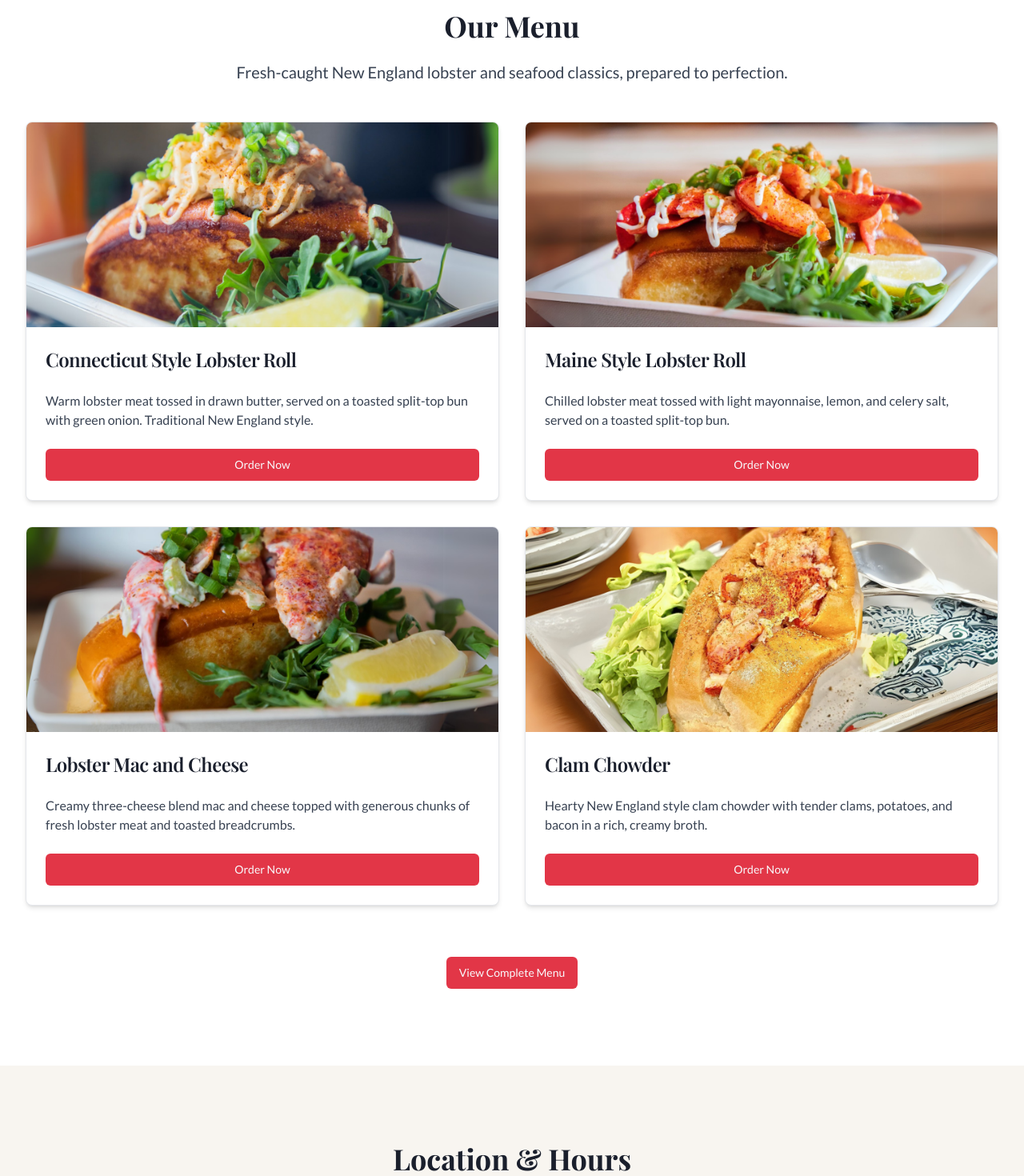
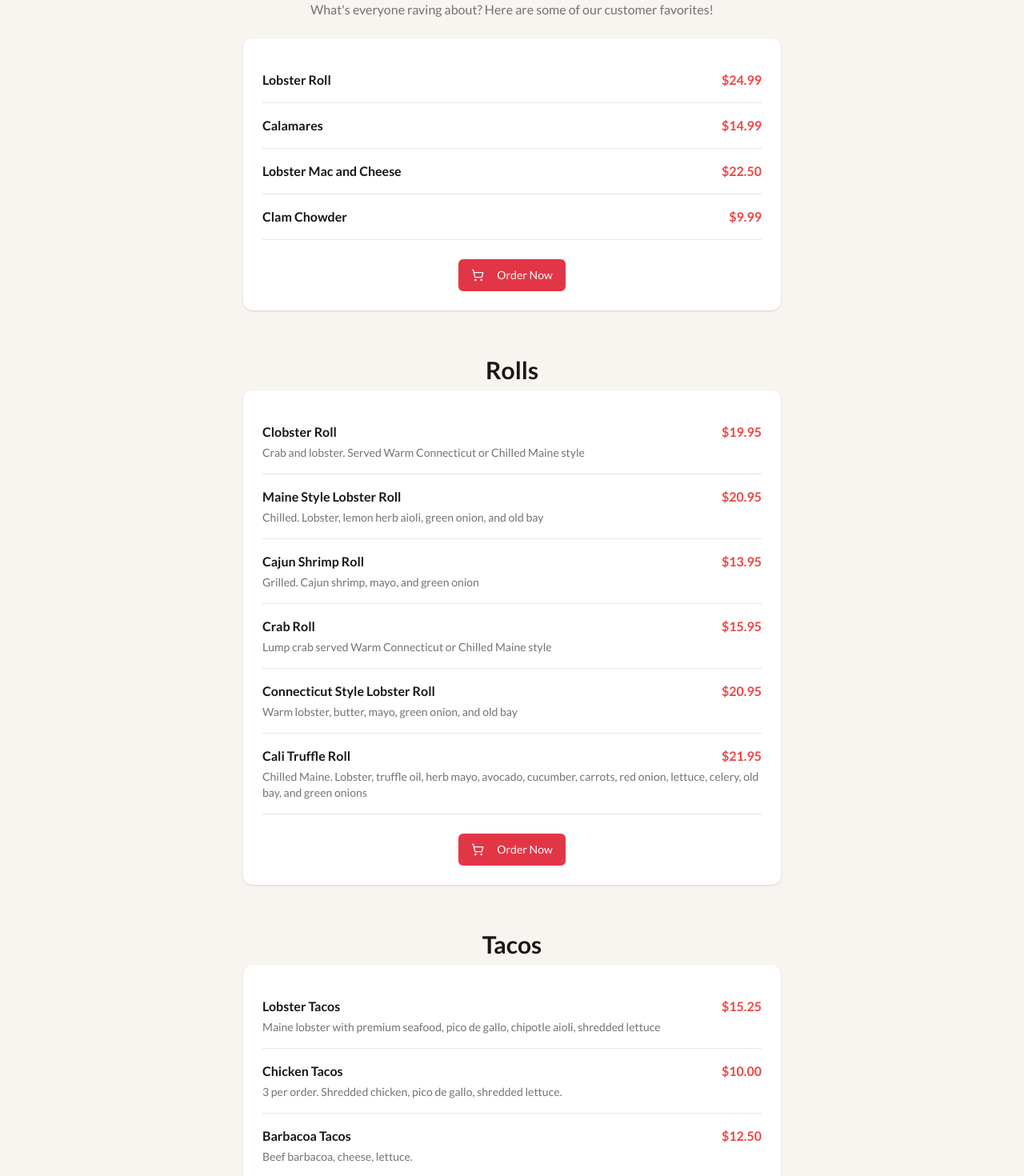
Before and after one commit to lobsterguyslb/costa-mesa-lobster-site, a React (Vite) app: page / in a window 1280 px wide. Shown: the part 640-2110 px from the top of the page at 80% size. Built offline with nearby package versions, Linux system fonts and the light colour scheme.

Commit message:
Update MenuPreview.tsx

```diff
--- a/src/components/MenuPreview.tsx
+++ b/src/components/MenuPreview.tsx
@@ -1,92 +1,205 @@
+import { Button } from "@/components/ui/button";
+import { ShoppingCart } from "lucide-react";
 
-import { Button } from "@/components/ui/button";
-import { Card, CardContent, CardDescription, CardFooter, CardHeader, CardTitle } from "@/components/ui/card";
-
-type MenuItem = {
-  id: string;
-  name: string;
-  description: string;
-  image: string;
-};
-
-const menuItems: MenuItem[] = [
+const menu = [
   {
-    id: "connecticut-lobster-roll",
-    name: "Connecticut Style Lobster Roll",
-    description: "Warm lobster meat tossed in drawn butter, served on a toasted split-top bun with green onion. Traditional New England style.",
-    image: "/lovable-uploads/7965f604-313f-453f-9eab-6a896fd64445.png"
+    title: "Our Featured Menu",
+    description:
+      "What's everyone raving about? Here are some of our customer favorites!",
+    items: [
+      { name: "Lobster Roll", price: "$24.99" },
+      { name: "Calamares", price: "$14.99" },
+      { name: "Lobster Mac and Cheese", price: "$22.50" },
+      { name: "Clam Chowder", price: "$9.99" },
+    ],
   },
   {
-    id: "maine-lobster-roll",
-    name: "Maine Style Lobster Roll",
-    description: "Chilled lobster meat tossed with light mayonnaise, lemon, and celery salt, served on a toasted split-top bun.",
-    image: "/lovable-uploads/4f803037-e3ce-457f-8cca-1c8e9e5c176f.png"
+    title: "Rolls",
+    items: [
+      {
+        name: "Clobster Roll",
+        price: "$19.95",
+        description:
+          "Crab and lobster. Served Warm Connecticut or Chilled Maine style",
+      },
+      {
+        name: "Maine Style Lobster Roll",
+        price: "$20.95",
+        description:
+          "Chilled. Lobster, lemon herb aioli, green onion, and old bay",
+      },
+      {
+        name: "Cajun Shrimp Roll",
+        price: "$13.95",
+        description: "Grilled. Cajun shrimp, mayo, and green onion",
+      },
+      {
+        name: "Crab Roll",
+        price: "$15.95",
+        description:
+          "Lump crab served Warm Connecticut or Chilled Maine style",
+      },
+      {
+        name: "Connecticut Style Lobster Roll",
+        price: "$20.95",
+        description:
+          "Warm lobster, butter, mayo, green onion, and old bay",
+      },
+      {
+        name: "Cali Truffle Roll",
+        price: "$21.95",
+        description:
+          "Chilled Maine. Lobster, truffle oil, herb mayo, avocado, cucumber, carrots, red onion, lettuce, celery, old bay, and green onions",
+      },
+    ],
   },
   {
-    id: "lobster-mac",
-    name: "Lobster Mac and Cheese",
-    description: "Creamy three-cheese blend mac and cheese topped with generous chunks of fresh lobster meat and toasted breadcrumbs.",
-    image: "/lovable-uploads/e5a7364b-f9b8-426a-9e7f-d5172f36b1c7.png"
+    title: "Tacos",
+    items: [
+      {
+        name: "Lobster Tacos",
+        price: "$15.25",
+        description:
+          "Maine lobster with premium seafood, pico de gallo, chipotle aioli, shredded lettuce",
+      },
+      {
+        name: "Chicken Tacos",
+        price: "$10.00",
+        description:
+          "3 per order. Shredded chicken, pico de gallo, shredded lettuce.",
+      },
+      {
+        name: "Barbacoa Tacos",
+        price: "$12.50",
+        description: "Beef barbacoa, cheese, lettuce.",
+      },
+      {
+        name: "Cajun Shrimp Tacos",
+        price: "$14.50",
+        description:
+          "Grilled shrimp, lemon dill aioli, pico de gallo, shredded lettuce",
+      },
+    ],
   },
   {
-    id: "clam-chowder",
-    name: "Clam Chowder",
-    description: "Hearty New England style clam chowder with tender clams, potatoes, and bacon in a rich, creamy broth.",
-    image: "/lovable-uploads/5788e1db-1735-49fd-9a6f-e8253dfc9332.png"
-  }
+    title: "Quesadillas",
+    items: [
+      {
+        name: "Lobster Quesadilla",
+        price: "$16.00",
+        description: "Maine lobster with cheese and premium seafood",
+      },
+      {
+        name: "Barbacoa Quesadilla",
+        price: "$13.25",
+        description: "Beef barbacoa, cheese, salsa, lemon dill aioli.",
+      },
+      {
+        name: "Chicken Quesadilla",
+        price: "$11.00",
+        description:
+          "Marinated chicken, cheese, with salsa and lemon dill aioli.",
+      },
+      {
+        name: "Arugula & Cheese Quesadilla",
+        price: "$7.00",
+        description: "Served with salsa",
+      },
+    ],
+  },
+  {
+    title: "Soups",
+    items: [
+      {
+        name: "Lobster Bisque",
+        price: "$8.00 - $15.00",
+        description: "Smooth and creamy bisque",
+      },
+      {
+        name: "New England Clam Chowder",
+        price: "$8.00 - $15.00",
+        description: "Traditional white clam chowder",
+      },
+      {
+        name: "Tomato Soup",
+        price: "$5.00 - $9.00",
+        description: "Fresh & creamy tomato soup",
+      },
+    ],
+  },
+  {
+    title: "Fries & Sides",
+    items: [
+      {
+        name: "Fried Calamari Fries",
+        price: "$9.50",
+        description:
+          "Panko breaded calamari strips served with cocktail sauce",
+      },
+      {
+        name: "Flaming Hot Lobster Fries",
+        price: "$21.75",
+        description:
+          "A large portion of fries with buttered lobster, cheese sauce, flaming hot Cheetos, and jalapeño.",
+      },
+      {
+        name: "Fries/Regular",
+        price: "$6.00",
+        description: "Classic crispy french fries",
+      },
+      {
+        name: "Sweet Potato Waffle Fries",
+        price: "$6.00 - $9.00",
+        description: "Crispy sweet potato waffle cut fries",
+      },
+    ],
+  },
 ];
 
-const MenuPreview = () => {
-  const trackOrderItemClick = (itemName: string) => {
-    console.log(`OrderItemClick_${itemName.replace(/\s+/g, '')} tracked`);
-    // Meta Pixel event tracking would go here
-    window.location.href = 'https://lobster-guys-rolls-fries.square.site/';
-  };
+export default function Menu() {
+  return (
+    <div className="px-4 py-10 md:px-6">
+      {menu.map((section, i) => (
+        <section key={i} className="mb-14">
+          <h2 className="text-center text-3xl font-bold text-neutral-900 mb-2">
+            {section.title}
+          </h2>
+          {section.description && (
+            <p className="text-center text-neutral-500 mb-6">
+              {section.description}
+            </p>
+          )}
 
-  return (
-    <section id="menu" className="py-16 md:py-24 bg-white">
-      <div className="container-custom">
-        <h2 className="section-heading text-center">Our Menu</h2>
-        <p className="section-subheading text-center">
-          Fresh-caught New England lobster and seafood classics, prepared to perfection.
-        </p>
+          <div className="mx-auto max-w-2xl rounded-xl bg-white p-6 shadow">
+            {section.items.map((item, j) => (
+              <div
+                key={j}
+                className="border-b border-neutral-200 py-4 last:border-b-0"
+              >
+                <div className="flex items-center justify-between font-semibold text-neutral-900">
+                  <div>{item.name}</div>
+                  <div className="text-red-500">{item.price}</div>
+                </div>
+                {item.description && (
+                  <p className="text-sm text-neutral-500 mt-1">
+                    {item.description}
+                  </p>
+                )}
+              </div>
+            ))}
 
-        <div className="grid grid-cols-1 md:grid-cols-2 lg:grid-cols-2 gap-8 mt-12">
-          {menuItems.map((item) => (
-            <Card key={item.id} className="overflow-hidden border shadow-md hover:shadow-lg transition-shadow">
-              <div className="h-64 overflow-hidden">
-                <img
-                  src={item.image}
-                  alt={item.name}
-                  className="w-full h-full object-cover transition-transform hover:scale-105 duration-500"
-                />
-              </div>
-              <CardHeader>
-                <CardTitle className="font-display text-2xl text-lobster-dark">{item.name}</CardTitle>
-              </CardHeader>
-              <CardContent>
-                <CardDescription className="text-base text-gray-700">{item.description}</CardDescription>
-              </CardContent>
-              <CardFooter>
-                <Button onClick={() => trackOrderItemClick(item.name)} className="btn-primary w-full">
-                  Order Now
-                </Button>
-              </CardFooter>
-            </Card>
-          ))}
-        </div>
+            <div className="flex justify-center pt-6">
+              <Button>
+                <ShoppingCart className="mr-2 h-4 w-4" /> Order Now
+              </Button>
+            </div>
+          </div>
+        </section>
+      ))}
 
-        <div className="mt-16 text-center">
-          <Button
-            onClick={() => window.location.href = 'https://lobster-guys-rolls-fries.square.site/'}
-            className="btn-primary"
-          >
-            View Complete Menu
-          </Button>
-        </div>
+      <div className="flex justify-center pt-4">
+        <Button>See Full Menu</Button>
       </div>
-    </section>
+    </div>
   );
-};
-
-export default MenuPreview;
+}
```
